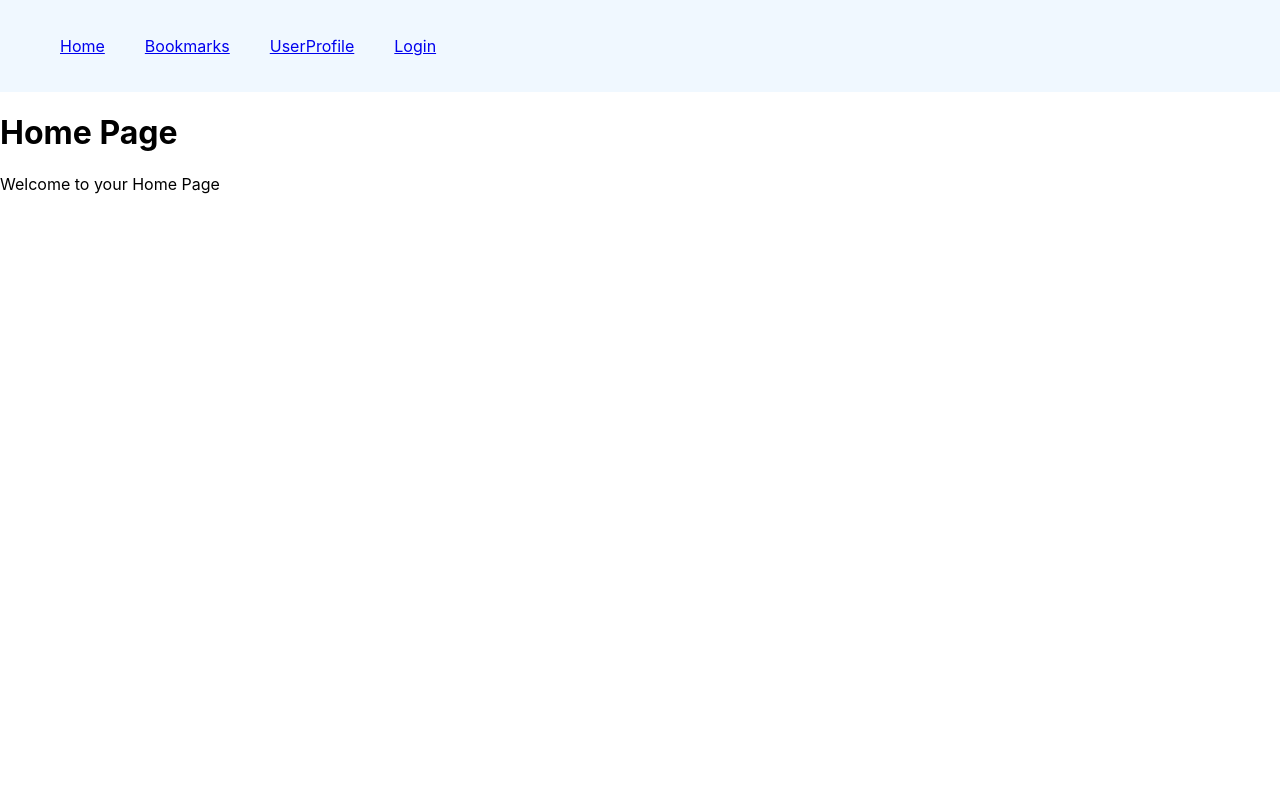
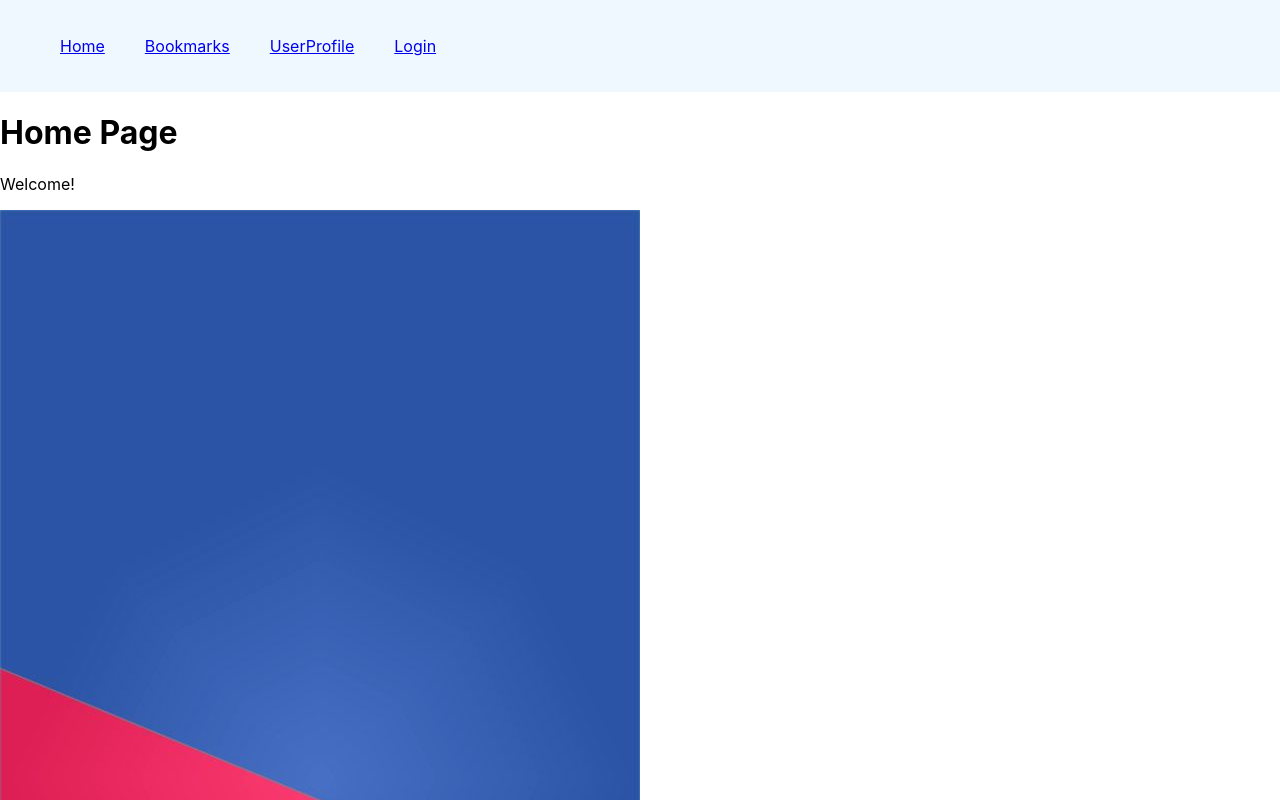
Before and after one commit to KevTheeDev/React-Photo-App, a React (Create React App) app: page / in a window 1280 px wide. Shown: the top 800 px of the page. Built offline with nearby package versions, Linux system fonts and the light colour scheme.

Commit message:
added Home.css to component

```diff
--- a/src/App.js
+++ b/src/App.js
@@ -23,6 +23,7 @@ class App extends React.Component {
           <Route exact path="/" component={Home} />
           <Route path="/Bookmarks" component={Bookmarks} />
           <Route exact path="/UserProfile" component={UserProfile} />
+          {/* insert pic in hmpg */}
         </div>
       </Router>
 
--- a/src/component/Home.js
+++ b/src/component/Home.js
@@ -1,4 +1,5 @@
 import React from 'react';
+import home_redandblue_bkcgrnd from '../images/home_redandblue_bkcgrnd.jpg'
 import { Route, BrowserRouter as Router, Link, Switch, } from 'react-router-dom';
 
 function Home(){
@@ -6,7 +7,9 @@ function Home(){
         <div>
             <h1 className="hmpg"> Home Page  </h1>
             <div>
-                <p> Welcome to your Home Page </p>
+                <p> Welcome! </p>
+                <img src={ home_redandblue_bkcgrnd } className="home_background" alt="bluered" />
+
             </div>
         </div>
     )
```
Also changed, not shown: src/component/Home.css (added).
